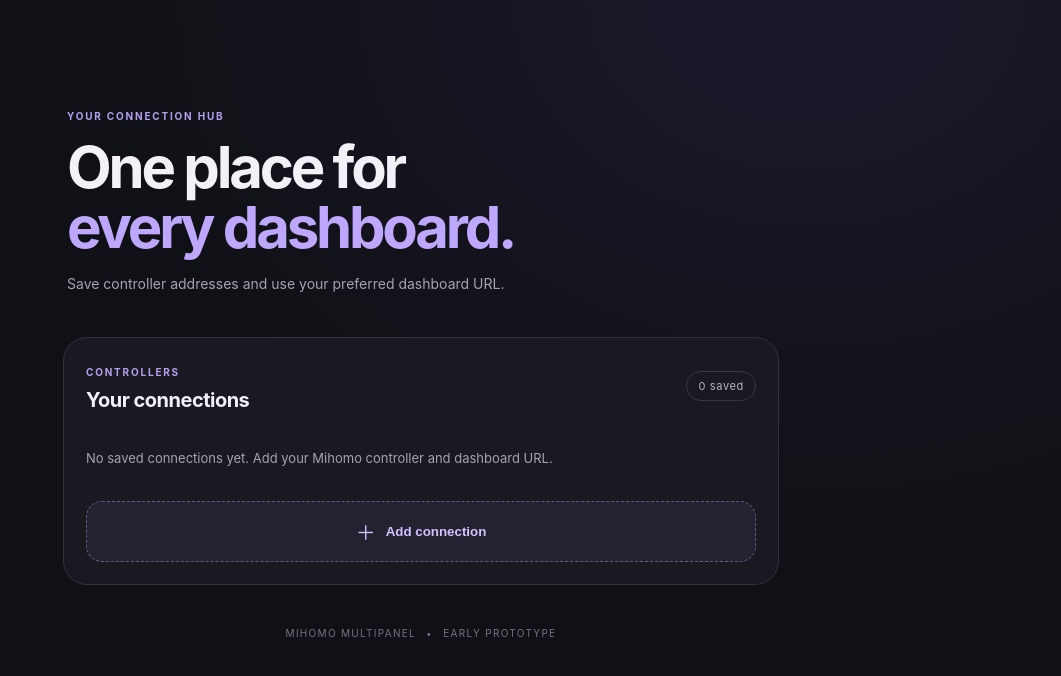
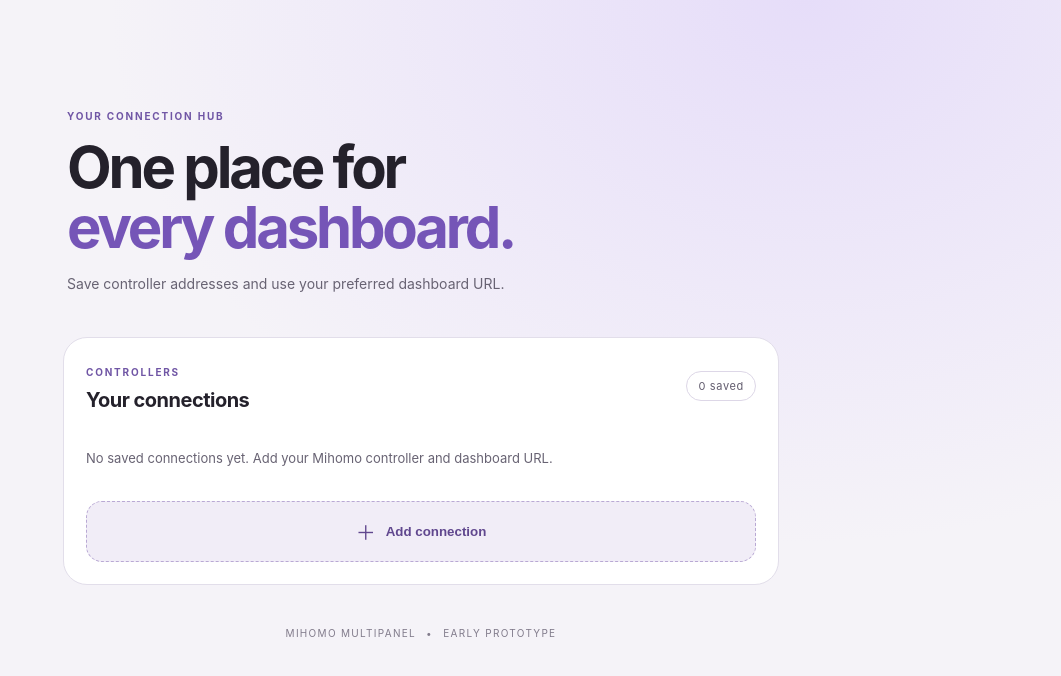
Before and after one commit to kwerty2897/mihomo-multipanel, a Vue app: page / in a window 1280 px wide. Shown: the top 676 px of the page, without its empty margins (219-1280 px from the left). Built offline with nearby package versions, Linux system fonts and the light colour scheme.

Commit message:
Add light theme styling following system appearance

```diff
--- a/src/style.css
+++ b/src/style.css
@@ -3,3 +3,28 @@
 
 
 .remove-profile{flex:none;width:30px;height:30px;border:0;border-radius:9px;background:#302b38;color:#bdb5c9;font-size:20px;line-height:1;cursor:pointer}.remove-profile:active{background:#543b48;color:#fff}
+
+/* Light appearance follows the Android system theme. */
+@media (prefers-color-scheme: light) {
+  :root{color:#24212b;background:#f5f3f8}
+  body{background:radial-gradient(ellipse at 80% 0%,#d9cafa88,transparent 48%),#f5f3f8}
+  .eyebrow{color:#7056a5}
+  .hero h1 em{color:#7555b7}
+  .hero p,.hint,.preview p,.panel-copy span{color:#686373}
+  .card{border-color:#e2deea;background:#fff}
+  .pill{border-color:#ddd7e7;color:#625c6e}
+  .panel-card{border-color:#e2deea;background:#fff;color:#282432}
+  .panel-card.selected{border-color:#9276c8;background:#f0ebf8}
+  .panel-mark{background:#eee8f8;color:#684d9f;border-color:#d8cde9}
+  .arrow{color:#777080}
+  .empty{color:#686373}
+  .add-button{border-color:#b9a9d4;background:#f1edf7;color:#60478e}
+  .modal-backdrop{background:#211b2c66}
+  .modal input{background:#f8f7fa;border-color:#d9d4e1;color:#282432}
+  .modal label,.connection label{color:#514b5d}
+  .modal-actions .secondary{background:#e9e5ef;color:#393343}
+  .close{color:#6f687a}
+  .remove-profile{background:#eeeaf2;color:#665e70}
+  .remove-profile:active{background:#e7d5dc;color:#573044}
+  footer{color:#817b8b}
+}
```
